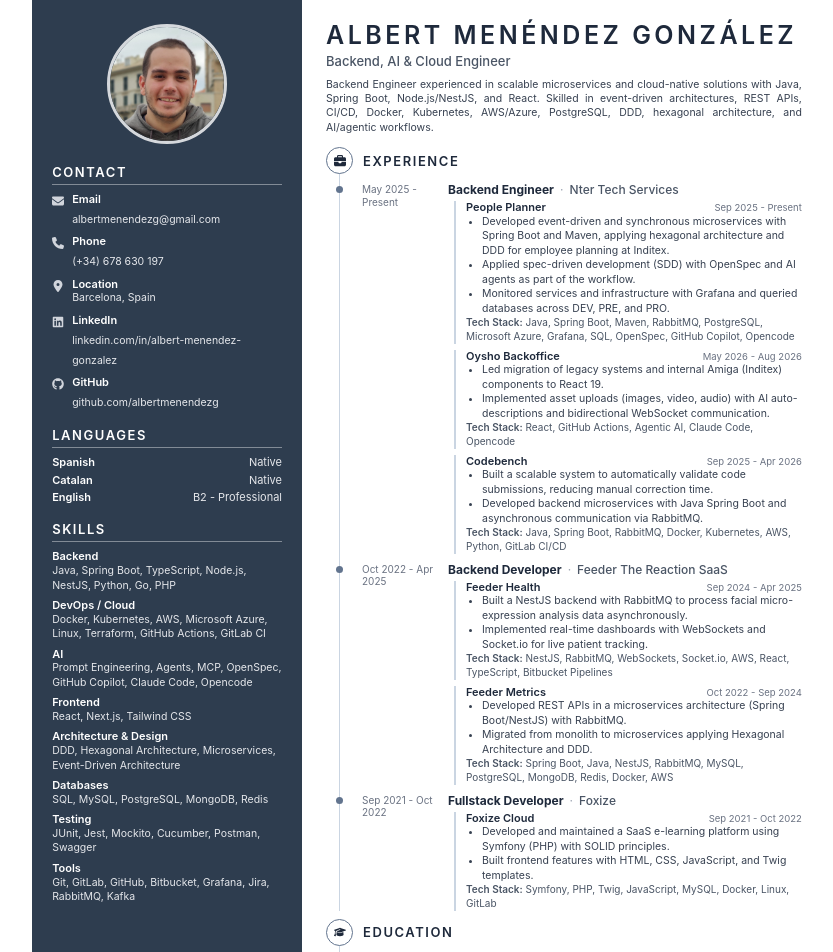
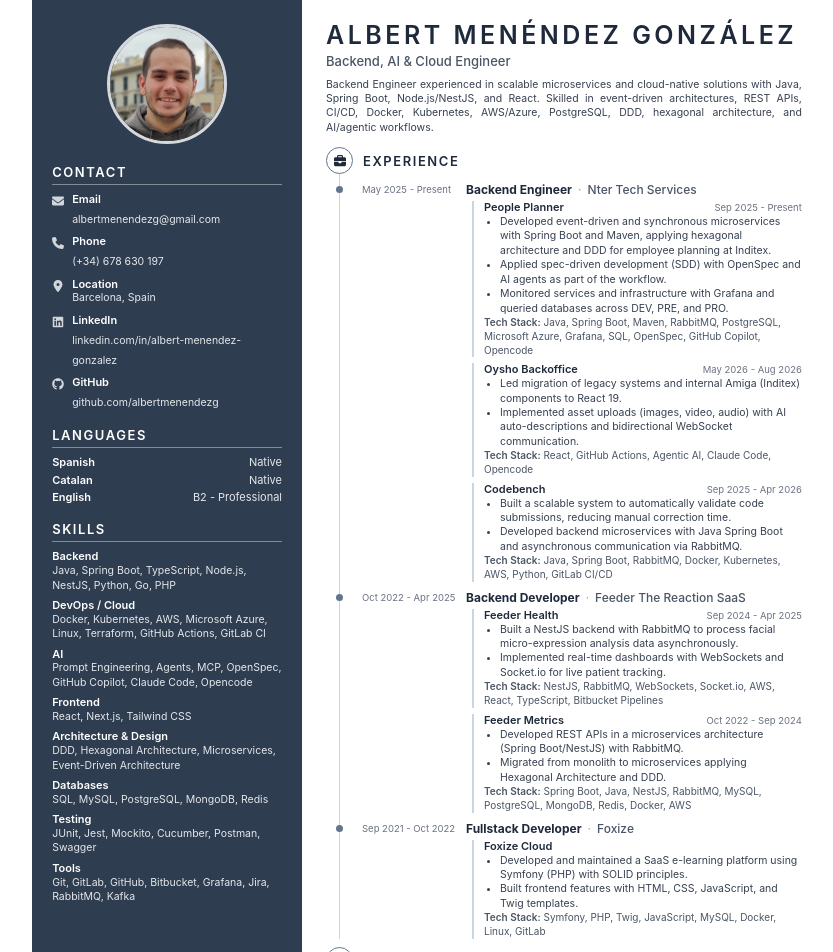
Before and after one commit to albertmenendezg/CV, a React (Vite) app: page / in a window 1280 px wide. Shown: the top 952 px of the page, without its empty margins (211-1044 px from the left). Built offline with nearby package versions, Linux system fonts and the light colour scheme.

Commit message:
fix: avoid duplicated project dates and keep timeline periods on one line

```diff
--- a/src/components/Experience.tsx
+++ b/src/components/Experience.tsx
@@ -21,9 +21,10 @@ interface IExperienceGroup {
 
 const ExperienceGroup = ({ role, company, startDate, endDate, projects }: IExperienceGroup) => {
   const { t } = useTranslation();
+  const companyPeriod = `${formatDate(startDate)} - ${formatDate(endDate)}`;
 
   return (
-    <TimelineEntry period={`${formatDate(startDate)} - ${formatDate(endDate)}`}>
+    <TimelineEntry period={companyPeriod}>
       <h3 className="text-[12px] leading-tight mb-1">
         <span className="font-bold text-secondary">{role}</span>
         <span className="text-gray-400 mx-1.5">·</span>
@@ -31,13 +32,15 @@ const ExperienceGroup = ({ role, company, startDate, endDate, projects }: IExper
       </h3>
 
       <div className="space-y-1.5">
-        {projects.map((project) => (
+        {projects.map((project) => {
+          const projectPeriod = `${formatDate(project.startDate)} - ${formatDate(project.endDate)}`;
+          return (
           <div key={project.name} className="avoid-break ml-1.5 pl-2.5 border-l-2 border-slate-300">
             <div className="flex flex-row justify-between items-baseline gap-2">
               <p className="font-semibold text-[11px] text-secondary">{project.name}</p>
-              <p className="text-gray-500 text-[9.5px] whitespace-nowrap">
-                {formatDate(project.startDate)} - {formatDate(project.endDate)}
-              </p>
+              {projectPeriod !== companyPeriod && (
+                <p className="text-gray-500 text-[9.5px] whitespace-nowrap">{projectPeriod}</p>
+              )}
             </div>
             <ul className="list-disc ml-4">
               {project.tasks.map((task) => (
@@ -50,7 +53,8 @@ const ExperienceGroup = ({ role, company, startDate, endDate, projects }: IExper
               <span className="font-semibold">{t('experience.techStack')}:</span> {project.techStack.join(', ')}
             </p>
           </div>
-        ))}
+          );
+        })}
       </div>
     </TimelineEntry>
   );
--- a/src/components/Timeline.tsx
+++ b/src/components/Timeline.tsx
@@ -26,9 +26,9 @@ interface IEntry {
 }
 
 export const TimelineEntry = ({ period, children }: IEntry) => (
-  <div className="relative grid grid-cols-[78px_1fr] gap-2 avoid-break">
+  <div className="relative grid grid-cols-[96px_1fr] gap-2 avoid-break">
     <span className="absolute -left-[26px] top-[4px] w-[7px] h-[7px] rounded-full bg-slate-500" />
-    <p className="text-[10px] text-gray-500 leading-tight pt-[1px]">{period}</p>
+    <p className="text-[9.5px] text-gray-500 leading-tight pt-[2px] whitespace-nowrap">{period}</p>
     <div>{children}</div>
   </div>
 );
```
